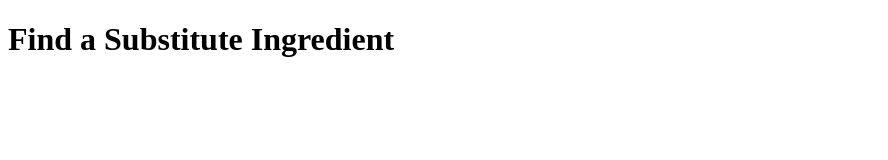
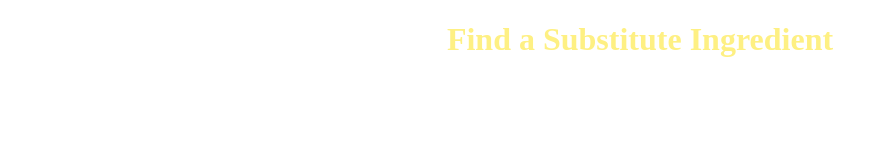
Before and after one commit to SallyResch/Ingrii.sti, a plain HTML site: page index.html in a window 1280 px wide. Shown: the whole page, without its empty margins (0-888 px from the left). Drawn offline with Linux system fonts and the light colour scheme.

Commit message:
added style.css and change color,text align center

```diff
--- a/index.html
+++ b/index.html
@@ -6,6 +6,7 @@
   <meta http-equiv="X-UA-Compatible" content="IE=edge">
   <meta name="viewport" content="width=device-width, initial-scale=1.0">
   <link rel="stylesheet" href="https://cdnjs.cloudflare.com/ajax/libs/font-awesome/5.15.3/css/all.min.css" />
+  <link rel="stylesheet" href="style.css" />
   <title>SearchBar</title>
 </head>
 
--- /dev/null
+++ b/style.css
@@ -0,0 +1,5 @@
+.header {
+  color: #FEF083;
+  text-align: center;
+
+}
```
